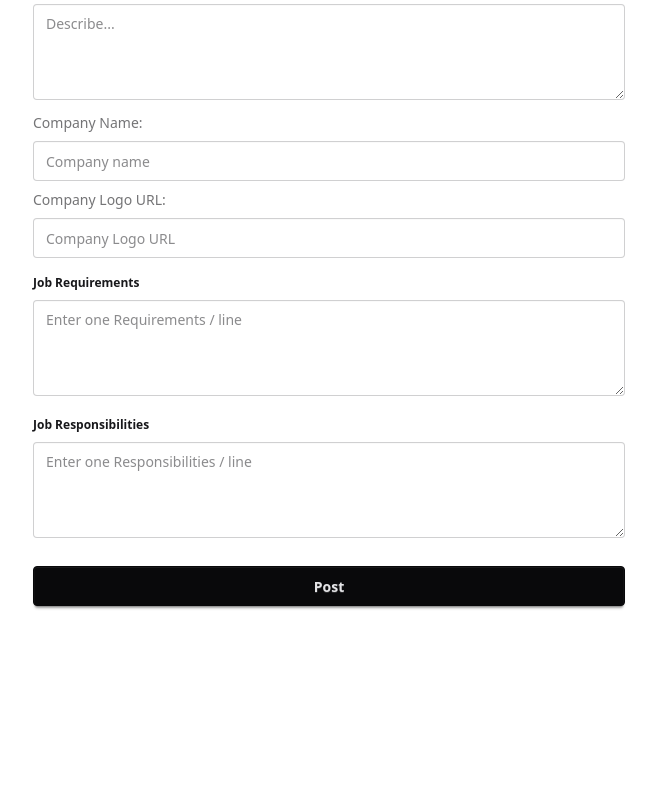
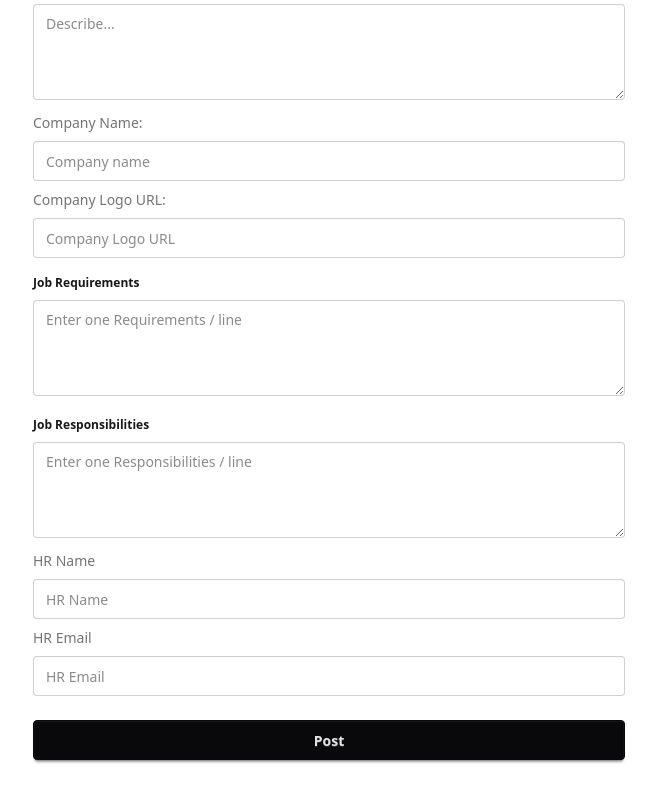
Before and after one commit to hsrokon/job-portal, a React (Vite) app: page /postAJob in a window 1280 px wide. Shown: the part 564-1364 px from the top of the page, without its empty margins (311-967 px from the left). Before the commit the page ends 1210 px from the top, so only its background shows below. Built offline with nearby package versions, Linux system fonts and the light colour scheme; no server answers.

Commit message:
getting form data by using FormData and a whole lot other things

```diff
--- a/src/pages/PostAJob.jsx
+++ b/src/pages/PostAJob.jsx
@@ -1,26 +1,44 @@
 import React from 'react';
 
 const PostAJob = () => {
+
+    const handleSubmit = e => {
+        e.preventDefault();
+
+        const formData = new FormData(e.target);
+        const initialData = Object.fromEntries(formData.entries());
+        const { min, max, currency, ...newJob } = initialData;//separating min, max,currency and making a new object 'newJob'
+        newJob.salaryRange = { min, max, currency }
+        console.log(newJob);
+
+    }
+
+
     return (
         <div className='w-6/12 mx-auto my-4'>
             <h1 className='text-2xl font-semibold text-center'>Post a Job</h1>
 
-            <form className="card-body">
+            <form
+            onSubmit={handleSubmit}
+            className="card-body">
 
                 <label className="label">Job Title</label>
                 <input
                 type="Text"
+                name='title'
                 className="input w-full"
                 placeholder="Job Title" />
 
                 <label className="label">Job Location</label>
                 <input
+                name='location'
                 type="Text"
                 className="input w-full"
                 placeholder="Job Location" />
 
                 <label className="label">Job Type</label>
                 <select
+                name='jobType'
                 defaultValue="Choose a type"
                 className="select select-primary w-full">
                     <option disabled={true}>Choose a type</option>
@@ -31,6 +49,7 @@ const PostAJob = () => {
 
                 <label className="label">Job Category</label>
                 <select
+                name='category'
                 defaultValue="Choose a category"
                 className="select select-primary w-full">
                     <option disabled={true}>Choose a category</option>
@@ -44,23 +63,26 @@ const PostAJob = () => {
                 <label className="label">Application Deadline</label>
                 <input
                 type="date"
-                name=""
+                name="applicationDeadline"
                 className='input' />
 
                 <label className="label">Provide Salary Range</label>
                 <div className='flex gap-2'>
                     <input
-                    type="Text"
+                    type="number"
+                    name='min'
                     className="input w-full"
                     placeholder="min" />
 
                     <input
-                    type="Text"
+                    type="number"
+                    name='max'
                     className="input w-full"
                     placeholder="max" />
 
                     <select
                     defaultValue="Currency"
+                    name='currency'
                     className="select select-primary w-full">
                         <option disabled={true}>Currency</option>
                         <option>BDT</option>
@@ -72,6 +94,7 @@ const PostAJob = () => {
                 <fieldset className="fieldset">
                     <legend className="fieldset-legend">Job Description</legend>
                     <textarea
+                    name='description'
                     className="textarea h-24 w-full"
                     placeholder="Describe..."></textarea>
                 </fieldset>
@@ -79,18 +102,21 @@ const PostAJob = () => {
                 <label className="label">Company Name:</label>
                 <input
                 type="Text"
+                name='company'
                 className="input w-full"
                 placeholder="Company name" />
 
                 <label className="label">Company Logo URL:</label>
                 <input
                 type="url"
+                name='company_logo'
                 className="input w-full"
                 placeholder="Company Logo URL" />
 
                 <fieldset className="fieldset">
                     <legend className="fieldset-legend">Job Requirements</legend>
                     <textarea
+                    name='requirements'
                     className="textarea h-24 w-full"
                     placeholder="Enter one Requirements / line"></textarea>
                 </fieldset>
@@ -98,10 +124,24 @@ const PostAJob = () => {
                 <fieldset className="fieldset">
                     <legend className="fieldset-legend">Job Responsibilities</legend>
                     <textarea
+                    name='responsibilities'
                     className="textarea h-24 w-full"
                     placeholder="Enter one Responsibilities / line"></textarea>
                 </fieldset>
 
+                <label className="label">HR Name</label>
+                <input
+                type="Text"
+                name='hr_name'
+                className="input w-full"
+                placeholder="HR Name" />
+
+                <label className="label">HR Email</label>
+                <input
+                type="Text"
+                name='hr_email'
+                className="input w-full"
+                placeholder="HR Email" />
 
                 <button className="btn btn-neutral mt-4">Post</button>
             </form>
```
